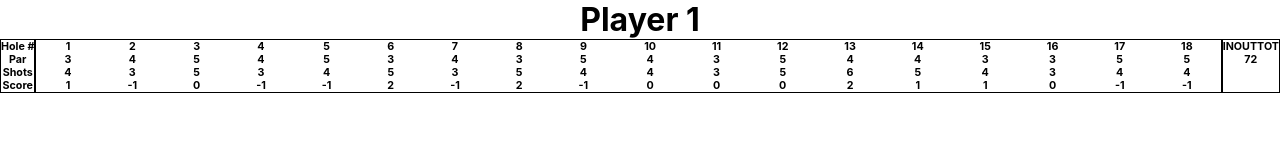
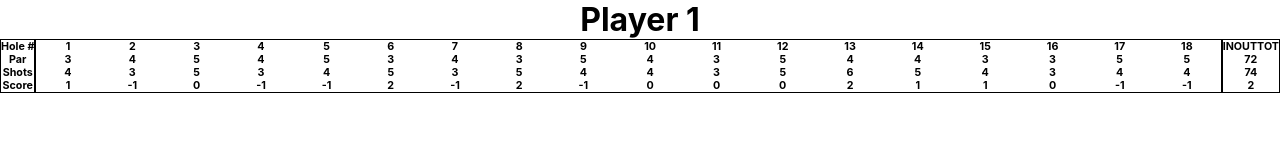
Before and after one commit to SCollinA/scorecard-react, a React (Create React App) app: page /1 in a window 1280 px wide. Shown: the top 160 px of the page. Built offline with nearby package versions, Linux system fonts and the light colour scheme.

Commit message:
add totals to scorecard

```diff
--- a/src/GolferScoreCard.js
+++ b/src/GolferScoreCard.js
@@ -38,8 +38,11 @@ export default function GolferScoreCard(props) {
                         <h6>{playerHoles.reduce((prevHole, currHole) => {
                             return prevHole.par ? prevHole.par + currHole.par : prevHole + currHole.par
                         })}</h6>
-                        <h6>{}</h6>
-                        <h6>{}</h6>
+                        <h6>{playerHoleScores.reduce((prevHole, currHole) => {
+                            return prevHole.shots ? prevHole.shots + currHole.shots : prevHole + currHole.shots
+                        })}</h6>
+                        <h6>{playerHoleScores.map((holeScore, index) => holeScore.shots - playerHoles[index].par)
+                        .reduce((prevScore, currScore) => prevScore + currScore)}</h6>
                     </div>
                 </div>
             </div>
```
